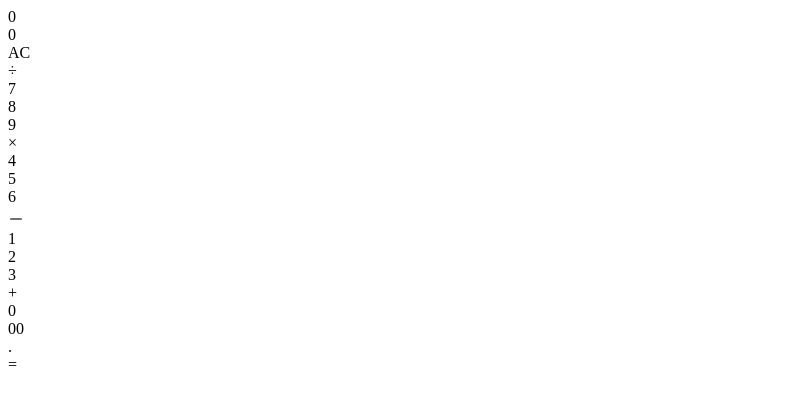
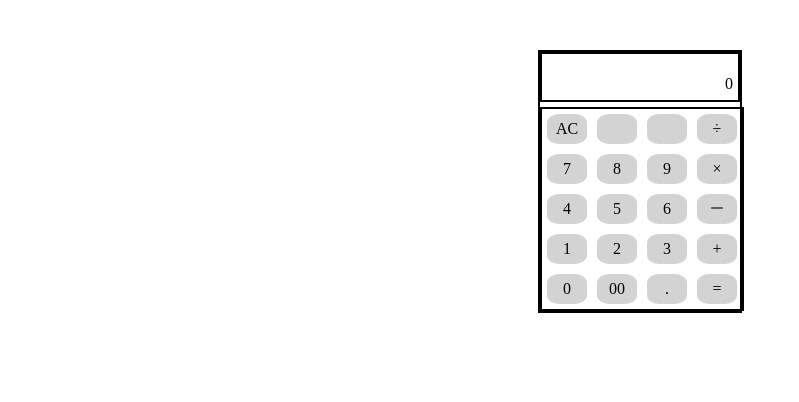
Before and after one commit to saki-pg/calculator, a plain HTML site: page index.html in a window 1280 px wide. Shown: the whole page, without its empty margins (0-799 px from the left). Drawn offline with Linux system fonts and the light colour scheme.

Commit message:
電卓課題

```diff
--- a/main.css
+++ b/main.css
@@ -1,41 +1,46 @@
 @charset "utf-8";
-/*全体*/
-.wrapper{
-  max-width: 350px;
-  margin: 0 auto;
-  color: #666;
+
+
+.container {
+  width: 200px;
+  margin: 50px auto;
+  border: 2px solid black;
 }
 
-#calc{
+.output {
+  width: 200px;
+  height: 50px;
+  line-height: 50px;
+  text-align: right;
+  padding: 5px;
+  margin-bottom: 5px;
+  border:2px solid black;
   box-sizing: border-box;
-  text-align: center;
+  display:none;
 }
 
-/*テキスト*/
-input{
-  box-sizing: border-box;
-  width: 75%;
-  height: 3.5rem;
-  font-size: 1.6rem;
-  text-align: right;
-  padding: 0 0.75rem;
-  margin-bottom: 30px;
+.output.active {
+  display:block;
 }
 
-/*ボタン関係*/
-button{
-  font-size: 18px;
-  width: 20%;
-  height: 3.5rem;
-  color: #333;
-  vertical-align: middle;
-  border-color: #fff;
+.input {
+  width:200px;
+  border: 2px solid black;
 }
 
-.ac {
-  width: 85%;
+.row {
+  display: flex;
+  justify-content: space-between;
+  width: 200px;
 }
 
-button:hover{
-  background-color: #ddd;
+.num_bth, #clear, #equal_btn{
+  width: 60px;
+  height: 30px;
+  text-align: center;
+  line-height: 30px;
+  border-radius: 30%;
+  background: lightgray;
+  cursor: pointer;
+  margin: 5px;
 }
```
